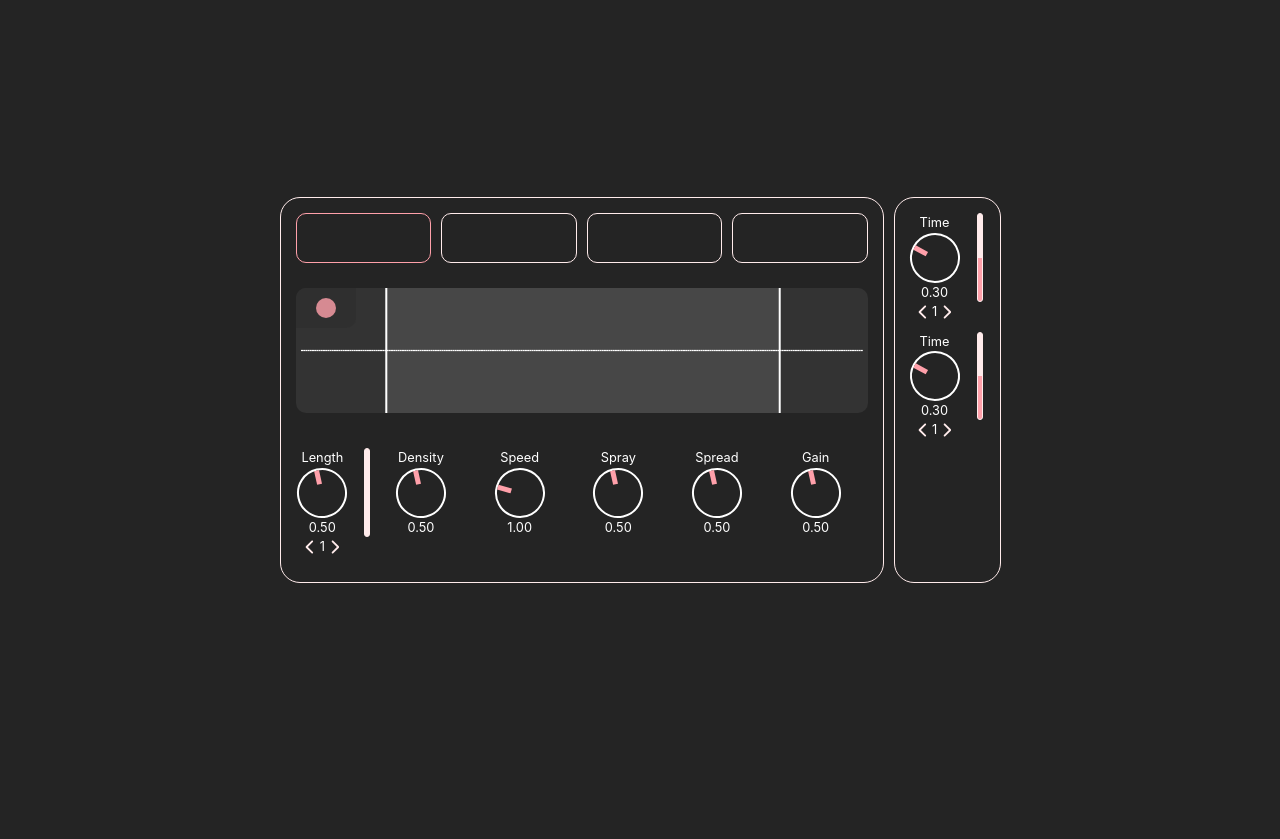
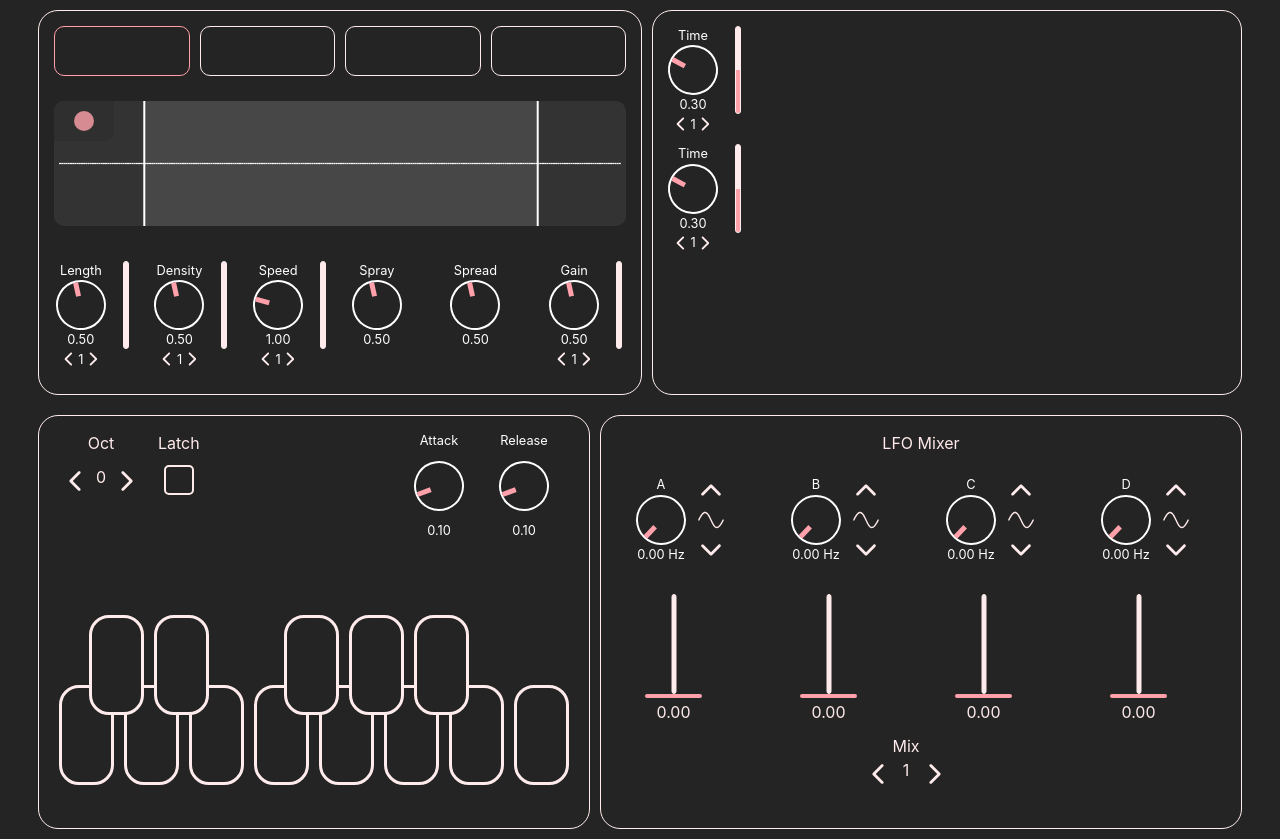
Before and after one commit to christian-grothe/capture, a React (Vite) app in the folder capture_frontend/: page / in a window 1280 px wide. Before the commit the page ends 800 px from the top, so only its background shows below. Built offline with nearby package versions, Linux system fonts and the light colour scheme; no server answers.

Commit message:
fixing lfo mixer and keyboard

```diff
--- a/capture_frontend/src/App.tsx
+++ b/capture_frontend/src/App.tsx
@@ -1,6 +1,6 @@
 import "./App.css";
 import Delay from "./components/Delay/Delay";
-import { Keyboard } from "./components/Keyboard/Keyboard";
+import  Keyboard  from "./components/Keyboard/Keyboard";
 import LfoController from "./components/LfoController/LfoController";
 import Waveforms from "./components/Waveform/Waveforms";
 
@@ -12,6 +12,8 @@ function App() {
         <Delay />
       </div>
       <div className="section gap">
+        <Keyboard />
+        <LfoController />
       </div>
     </div>
   );
--- a/capture_frontend/src/components/ControllSection/ControllSection.tsx
+++ b/capture_frontend/src/components/ControllSection/ControllSection.tsx
@@ -31,6 +31,20 @@ const ControllSection = ({ index }: Props) => {
     { modIndex: 1, modDepth: 0 },
   ]);
 
+  const [speedMod, setSpeedMod] = useState([
+    { modIndex: 1, modDepth: 0 },
+    { modIndex: 1, modDepth: 0 },
+    { modIndex: 1, modDepth: 0 },
+    { modIndex: 1, modDepth: 0 },
+  ]);
+
+  const [gainMod, setGainMod] = useState([
+    { modIndex: 1, modDepth: 0 },
+    { modIndex: 1, modDepth: 0 },
+    { modIndex: 1, modDepth: 0 },
+    { modIndex: 1, modDepth: 0 },
+  ]);
+
   return (
     <div className={styles.wrapper}>
       <Poti
@@ -52,6 +66,7 @@ const ControllSection = ({ index }: Props) => {
               copy[index].modIndex = val;
               return copy;
             });
+            sendMessage("grainDenseModIndex", { index, val });
           },
           valueModDepth: lengthMod[index].modDepth,
           callbackModDepth: (val: number) => {
@@ -60,6 +75,7 @@ const ControllSection = ({ index }: Props) => {
               copy[index].modDepth = val;
               return copy;
             });
+            sendMessage("grainLengthModDepth", { index, val });
           },
         }}
       />
@@ -72,6 +88,27 @@ const ControllSection = ({ index }: Props) => {
             copy[index] = val;
             return copy;
           });
+          sendMessage("setDensity", { index, val });
+        }}
+        modProps={{
+          valueModIndex: densityMod[index].modIndex,
+          callbackModIndex: (val: number) => {
+            setDensityMod((prev) => {
+              const copy = [...prev];
+              copy[index].modIndex = val;
+              return copy;
+            });
+            sendMessage("grainDenseModIndex", { index, val });
+          },
+          valueModDepth: densityMod[index].modDepth,
+          callbackModDepth: (val: number) => {
+            setDensityMod((prev) => {
+              const copy = [...prev];
+              copy[index].modDepth = val;
+              return copy;
+            });
+            sendMessage("grainDenseModDepth", { index, val });
+          },
         }}
       />
       <Poti
@@ -85,6 +122,27 @@ const ControllSection = ({ index }: Props) => {
             copy[index] = val;
             return copy;
           });
+          sendMessage("setPlaySpeed", { index, val });
+        }}
+        modProps={{
+          valueModIndex: speedMod[index].modIndex,
+          callbackModIndex: (val: number) => {
+            setSpeedMod((prev) => {
+              const copy = [...prev];
+              copy[index].modIndex = val;
+              return copy;
+            });
+            sendMessage("playSpeedModIndex", { index, val });
+          },
+          valueModDepth: speedMod[index].modDepth,
+          callbackModDepth: (val: number) => {
+            setSpeedMod((prev) => {
+              const copy = [...prev];
+              copy[index].modDepth = val;
+              return copy;
+            });
+            sendMessage("playSpeedModDepth", { index, val });
+          },
         }}
       />
       <Poti
@@ -118,6 +176,27 @@ const ControllSection = ({ index }: Props) => {
             copy[index] = val;
             return copy;
           });
+          sendMessage("setGain", { index, val });
+        }}
+        modProps={{
+          valueModIndex: gainMod[index].modIndex,
+          callbackModIndex: (val: number) => {
+            setGainMod((prev) => {
+              const copy = [...prev];
+              copy[index].modIndex = val;
+              return copy;
+            });
+            sendMessage("gainModIndex", { index, val });
+          },
+          valueModDepth: gainMod[index].modDepth,
+          callbackModDepth: (val: number) => {
+            setGainMod((prev) => {
+              const copy = [...prev];
+              copy[index].modDepth = val;
+              return copy;
+            });
+            sendMessage("gainModDepth", { index, val });
+          },
         }}
       />
     </div>
--- a/capture_frontend/src/components/Controllers/Poti/Poti.tsx
+++ b/capture_frontend/src/components/Controllers/Poti/Poti.tsx
@@ -2,6 +2,7 @@ import { useRef, useState, useEffect } from "react";
 import styles from "./poti.module.css";
 import ModDepth from "./ModDepth";
 import ModIndex from "./ModIndex";
+import WaveformSelect from "./WaveformSelect";
 
 interface ModProps {
   valueModDepth: number;
@@ -20,14 +21,25 @@ interface Props {
   min?: number;
   max?: number;
   value: number;
+  waveformSelect?: number;
   callback:
   | React.Dispatch<React.SetStateAction<number>>
   | ((val: number) => void);
   modProps?: ModProps;
 }
 
-const Poti = ({ label, unit, min = 0, max = 1, value, callback, modProps }: Props) => {
+const Poti = ({
+  label,
+  unit,
+  min = 0,
+  max = 1,
+  value,
+  waveformSelect,
+  callback,
+  modProps,
+}: Props) => {
   const [isActive, setIsActive] = useState(false);
+
   const startRef = useRef(0);
   const currentVal = useRef((value - min) / (max - min));
   const prevY = useRef(0);
@@ -37,6 +49,10 @@ const Poti = ({ label, unit, min = 0, max = 1, value, callback, modProps }: Prop
   const handleStart = (e: React.MouseEvent) => {
     startRef.current = e.clientY;
     setIsActive(true);
+  };
+
+  const handleMouseUp = () => {
+    setIsActive(false);
   };
 
   const handleMouseMove = (e: MouseEvent) => {
@@ -53,10 +69,6 @@ const Poti = ({ label, unit, min = 0, max = 1, value, callback, modProps }: Prop
     prevY.current = y;
 
     callback(currentVal.current * (max - min) + min);
-  };
-
-  const handleMouseUp = () => {
-    setIsActive(false);
   };
 
   useEffect(() => {
@@ -89,6 +101,9 @@ const Poti = ({ label, unit, min = 0, max = 1, value, callback, modProps }: Prop
       <span>
         {value.toFixed(2)} {unit}
       </span>
+      {waveformSelect !== undefined ? (
+        <WaveformSelect index={waveformSelect} />
+      ) : null}
       {modProps ? (
         <>
           <ModDepth
--- a/capture_frontend/src/components/Keyboard/Keyboard.tsx
+++ b/capture_frontend/src/components/Keyboard/Keyboard.tsx
@@ -6,9 +6,11 @@ import NumberSelect from "../Controllers/NumberSelect/NumberSelect";
 import Toggle from "../Controllers/Toggle/Toggle";
 import Poti from "../Controllers/Poti/Poti";
 
-export const Keyboard = () => {
+const Keyboard = () => {
   const [baseNote, setBaseNote] = useState(60);
   const [isLatch, setIsLatch] = useState(false);
+  const [attack, setAttack] = useState(0.1);
+  const [release, setRelease] = useState(0.1);
 
   const changeOctave = (operation: "inc" | "dec") => {
     if (operation === "inc") {
@@ -34,8 +36,8 @@ export const Keyboard = () => {
           />
         </div>
         <div>
-          <Poti label={"Attack"} cmd={"setAttack"} />
-          <Poti label={"Release"} cmd={"setRelease"} />
+          <Poti label={"Attack"} value={attack} callback={setAttack} />
+          <Poti label={"Release"} value={release} callback={setRelease} />
         </div>
       </div>
       <div className={`${styles.keyboard} ${styles.blackRow}`}>
@@ -59,3 +61,5 @@ export const Keyboard = () => {
     </div>
   );
 };
+
+export default Keyboard
--- a/capture_frontend/src/components/LfoController/LfoController.tsx
+++ b/capture_frontend/src/components/LfoController/LfoController.tsx
@@ -7,6 +7,7 @@ import { useAppStore } from "../../store/useAppStore";
 
 const LfoController = () => {
   const sendMessage = useAppStore((state) => state.sendMessage);
+  const [vals, setVals] = useState([0, 0, 0, 0]);
 
   const [currentMix, setCurrentMix] = useState(0);
   const [mixes, setMixes] = useState([
@@ -50,8 +51,8 @@ const LfoController = () => {
             unit="Hz"
             min={0.05}
             max={10}
-            waveformSelect={true}
-            index={0}
+            waveformSelect={0}
+            value={vals[0]}
             callback={(val: number) => {
               sendMessage("lfoRate", { index: 0, val });
             }}
@@ -64,8 +65,8 @@ const LfoController = () => {
             unit="Hz"
             min={0.05}
             max={10}
-            waveformSelect
-            index={1}
+            waveformSelect={1}
+            value={vals[1]}
             callback={(val: number) => {
               sendMessage("lfoRate", { index: 1, val });
             }}
@@ -78,8 +79,8 @@ const LfoController = () => {
             unit="Hz"
             min={0.05}
             max={10}
-            waveformSelect
-            index={2}
+            waveformSelect={2}
+            value={vals[2]}
             callback={(val: number) => {
               sendMessage("lfoRate", { index: 2, val });
             }}
@@ -92,8 +93,8 @@ const LfoController = () => {
             unit="Hz"
             min={0.05}
             max={10}
-            waveformSelect
-            index={3}
+            waveformSelect={3}
+            value={vals[3]}
             callback={(val: number) => {
               sendMessage("lfoRate", { index: 3, val });
             }}
--- a/capture_frontend/src/components/Waveform/Waveform.tsx
+++ b/capture_frontend/src/components/Waveform/Waveform.tsx
@@ -6,13 +6,13 @@ interface Props {
   bufferToDraw: number[];
   index: number;
 }
-const Waveform = ({ bufferToDraw, index  }: Props) => {
+const Waveform = ({ bufferToDraw, index }: Props) => {
   const sendMessage = useAppStore((state) => state.sendMessage);
   const wrapperRef = useRef<HTMLDivElement>(null);
   const canvasRef = useRef<HTMLCanvasElement>(null);
   const [context, setContext] = useState<CanvasRenderingContext2D | null>(null);
-  const startRef = useRef(0);
-  const endRef = useRef(0);
+  const startRef = useRef<number[]>([]);
+  const endRef = useRef<number[]>([]);
   const [isStartDragging, setIsStartDragging] = useState(false);
   const [isEndDragging, setIsEndDragging] = useState(false);
   const [isDraggingLoop, setIsDraggingLoop] = useState(false);
@@ -20,19 +20,20 @@ const Waveform = ({ bufferToDraw, index  }: Props) => {
   const [distToStart, setDistToStart] = useState(0);
 
   const createContext = () => {
-    if (!canvasRef.current || !wrapperRef.current) return;
+    if (!canvasRef.current || !wrapperRef.current || context) return;
     const canvas = canvasRef.current;
-    const context = canvasRef.current.getContext(
-      "2d",
-    ) as CanvasRenderingContext2D;
-
     canvas.width = wrapperRef.current.clientWidth;
     canvas.height = wrapperRef.current.clientHeight;
-    context.strokeStyle = "white";
-    context.lineWidth = 0.5;
-    startRef.current = canvas.width * 0.15;
-    endRef.current = canvas.width * 0.85;
-    setContext(context);
+
+    const ctx = canvasRef.current.getContext("2d") as CanvasRenderingContext2D;
+
+    ctx.strokeStyle = "white";
+    ctx.lineWidth = 0.5;
+    for (let i = 0; i < 4; i++) {
+      startRef.current[i] = canvas.width * 0.15;
+      endRef.current[i] = canvas.width * 0.85;
+    }
+    setContext(ctx);
   };
 
   const draw = () => {
@@ -53,13 +54,13 @@ const Waveform = ({ bufferToDraw, index  }: Props) => {
     }
 
     const height = canvasRef.current.height;
-    context.fillRect(startRef.current, 0, 2, height);
-    context.fillRect(endRef.current, 0, 2, height);
+    context.fillRect(startRef.current[index], 0, 2, height);
+    context.fillRect(endRef.current[index], 0, 2, height);
     context.fillStyle = "rgba(255, 255, 255, 0.1)";
     context.fillRect(
-      startRef.current,
+      startRef.current[index],
       0,
-      endRef.current - startRef.current,
+      endRef.current[index] - startRef.current[index],
       height,
     );
   };
@@ -68,13 +69,16 @@ const Waveform = ({ bufferToDraw, index  }: Props) => {
     if (!canvasRef.current) return;
     const rect = canvasRef.current.getBoundingClientRect();
     const x = e.clientX - rect.left;
-    if (x > startRef.current - 10 && x < startRef.current + 10) {
+    if (x > startRef.current[index] - 10 && x < startRef.current[index] + 10) {
       setIsStartDragging(true);
-    } else if (x > endRef.current - 10 && x < endRef.current + 10) {
+    } else if (
+      x > endRef.current[index] - 10 &&
+      x < endRef.current[index] + 10
+    ) {
       setIsEndDragging(true);
-    } else if (x > startRef.current && x < endRef.current) {
+    } else if (x > startRef.current[index] && x < endRef.current[index]) {
       setIsDraggingLoop(true);
-      setDistToStart(x - startRef.current);
+      setDistToStart(x - startRef.current[index]);
     }
   };
 
@@ -83,23 +87,31 @@ const Waveform = ({ bufferToDraw, index  }: Props) => {
     const rect = canvasRef.current.getBoundingClientRect();
     const x = e.clientX - rect.left;
     if (isStartDragging) {
-      startRef.current = x;
+      startRef.current[index] = x;
       const loopLength =
-        (endRef.current - startRef.current) / canvasRef.current.width;
-      sendMessage("setLoopLength", loopLength);
-      sendMessage("setLoopStart", startRef.current / canvasRef.current.width);
+        (endRef.current[index] - startRef.current[index]) /
+        canvasRef.current.width;
+      sendMessage("setLoopLength", { val: loopLength, index });
+      sendMessage("setLoopStart", {
+        val: startRef.current[index] / canvasRef.current.width,
+        index,
+      });
       setUpdate(x);
     } else if (isEndDragging) {
-      endRef.current = x;
+      endRef.current[index] = x;
       const loopLength =
-        (endRef.current - startRef.current) / canvasRef.current.width;
-      sendMessage("setLoopLength", loopLength);
+        (endRef.current[index] - startRef.current[index]) /
+        canvasRef.current.width;
+      sendMessage("setLoopLength", { val: loopLength, index });
       setUpdate(x);
     } else if (isDraggingLoop) {
-      const diff = x - startRef.current - distToStart;
-      startRef.current += diff;
-      endRef.current += diff;
-      sendMessage("setLoopStart", startRef.current / canvasRef.current.width);
+      const diff = x - startRef.current[index] - distToStart;
+      startRef.current[index] += diff;
+      endRef.current[index] += diff;
+      sendMessage("setLoopStart", {
+        val: startRef.current[index] / canvasRef.current.width,
+        index,
+      });
       setUpdate(x);
     }
   };
```
Lines whose indentation alone changed are shown as unchanged.
